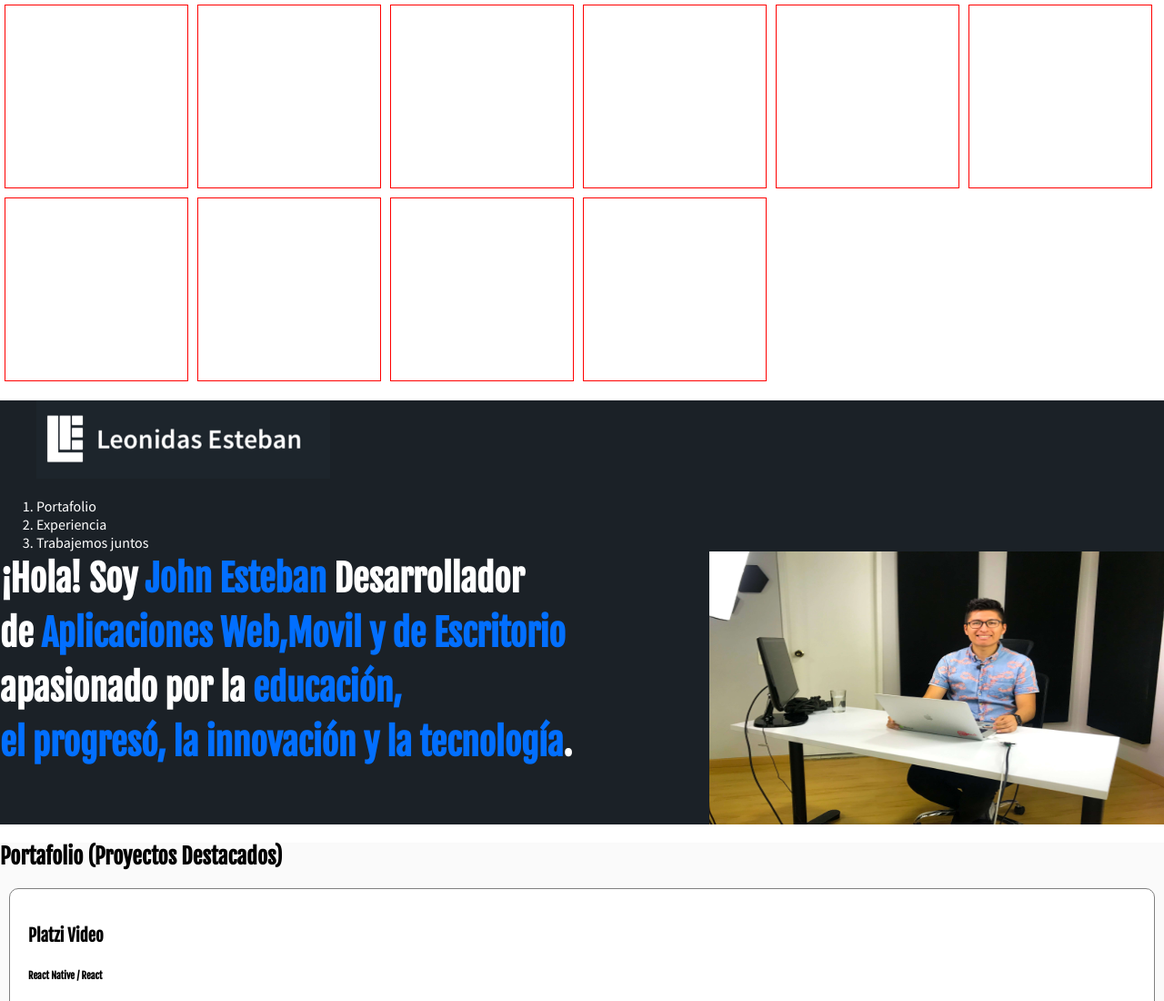
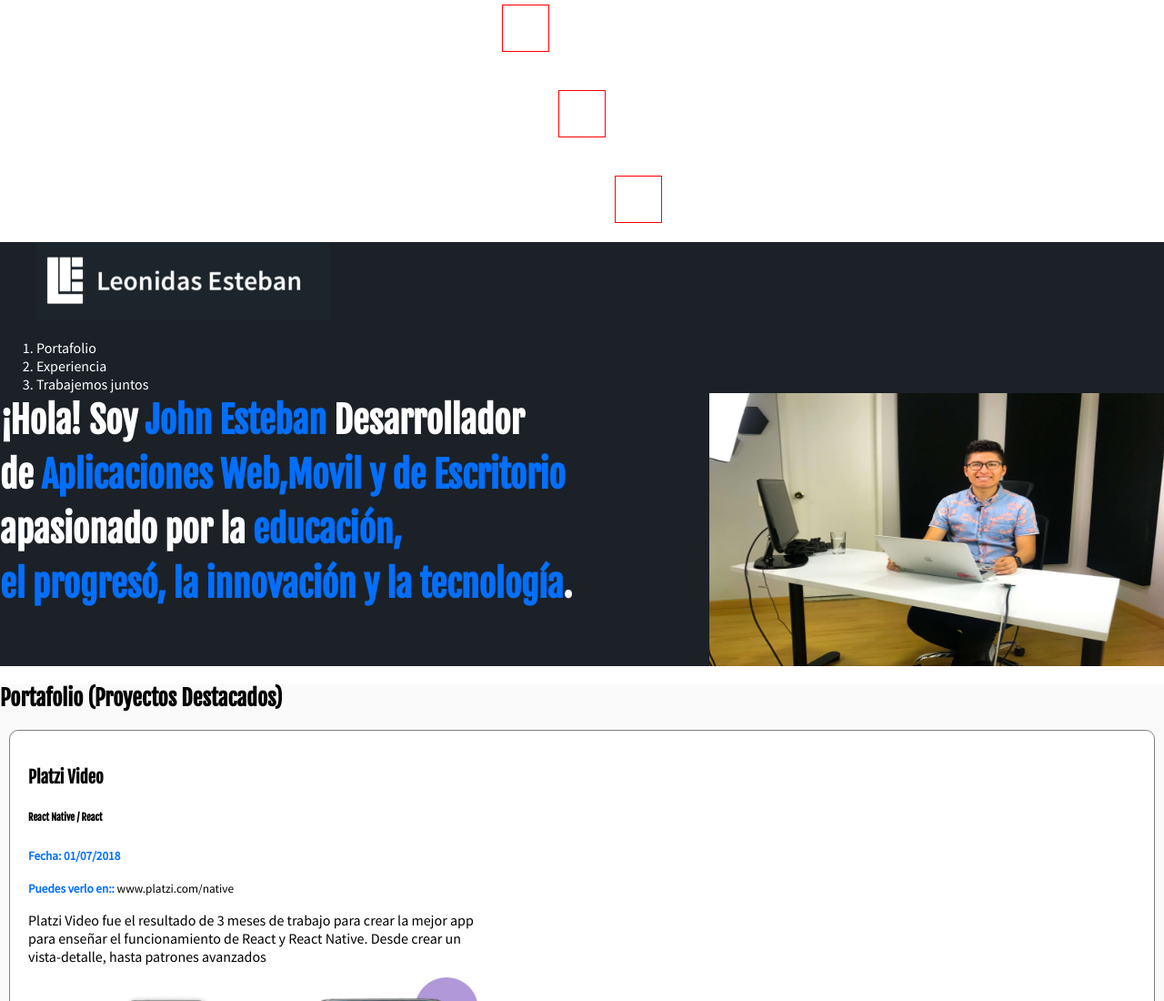
Before and after one commit to JohnEstebanAP/Portafolio-Web, a plain HTML site: page index.html in a window 1280 px wide. Shown: the top 1100 px of the page at 91% size. Drawn offline with Linux system fonts and the light colour scheme.

Commit message:
clase 29 Alineacion de forma horizontal y vertical

```diff
--- a/css/stilos.css
+++ b/css/stilos.css
@@ -74,8 +74,9 @@ strong{
 
 
 .flexbox{
+    height: 250px;
     display: flex;
-    /*flex-direction: column;*/
+    flex-direction:row;
     /*indica la dirección en que quiero que se presenten los
     elementos en columna o en fila*/
 
@@ -84,13 +85,42 @@ strong{
     de espacios ocupado en su eje X o fila pasa a la parte de
     abajo a la siguiente columna*/
 
+
+    /*ALINEACIÓN DE ELEMENTOS DE FORMA HORIZONTAL*/
+    /*justify-content: flex-start;*/
+    /*justify-content: flex-end;*/
+    justify-content: center;
+    /*justify-content: space-around;*/
+    /*justify-content: space-between;*/
+    /*justify-content: space-evenly;*/
+
+    /*ALINEACIÓN DE ELEMENTOS DE FORMA HORIZONTAL*/
+    align-items: center;
+    /*align-items: flex-start;*/
+    /*align-items: flex-end;*/
+
+    /*NOTA: Cuando la propiedad flex-direction
+    se ha definido como culumn, la propiedad
+    justify-content ya no va a aplicar sobre la
+    alineación horizontal, sino sobre la vertical y
+    aling-items ya no aplicara sobre la alineación
+    vertical sino la horizontal, se intercabian sus efectos.
+    */
 }
 
 .box{
-    width: 200px;
-    height: 200px;
+    width: 50px;
+    height: 50px;
     border: 1px solid red;
     margin: 5px;
     flex-shrink: 0;/*par que conserve su
-    tamaño asignado que son 200*200 px*/
+    tamaño asignado que son 50*50 px*/
 }
+
+#caja1{
+    align-self:flex-start/*para modificar la posición de los hijos*/
+}
+
+#caja3{
+    align-self: flex-end;
+}
--- a/index.html
+++ b/index.html
@@ -12,16 +12,9 @@
 </head>
 <body>
     <div class="flexbox">
+        <div class="box" id="caja1"></div>
         <div class="box"></div>
-        <div class="box"></div>
-        <div class="box"></div>
-        <div class="box"></div>
-        <div class="box"></div>
-        <div class="box"></div>
-        <div class="box"></div>
-        <div class="box"></div>
-        <div class="box"></div>
-        <div class="box"></div>
+        <div class="box" id="caja3"></div>
     </div>
 
     <header class="header">
```
